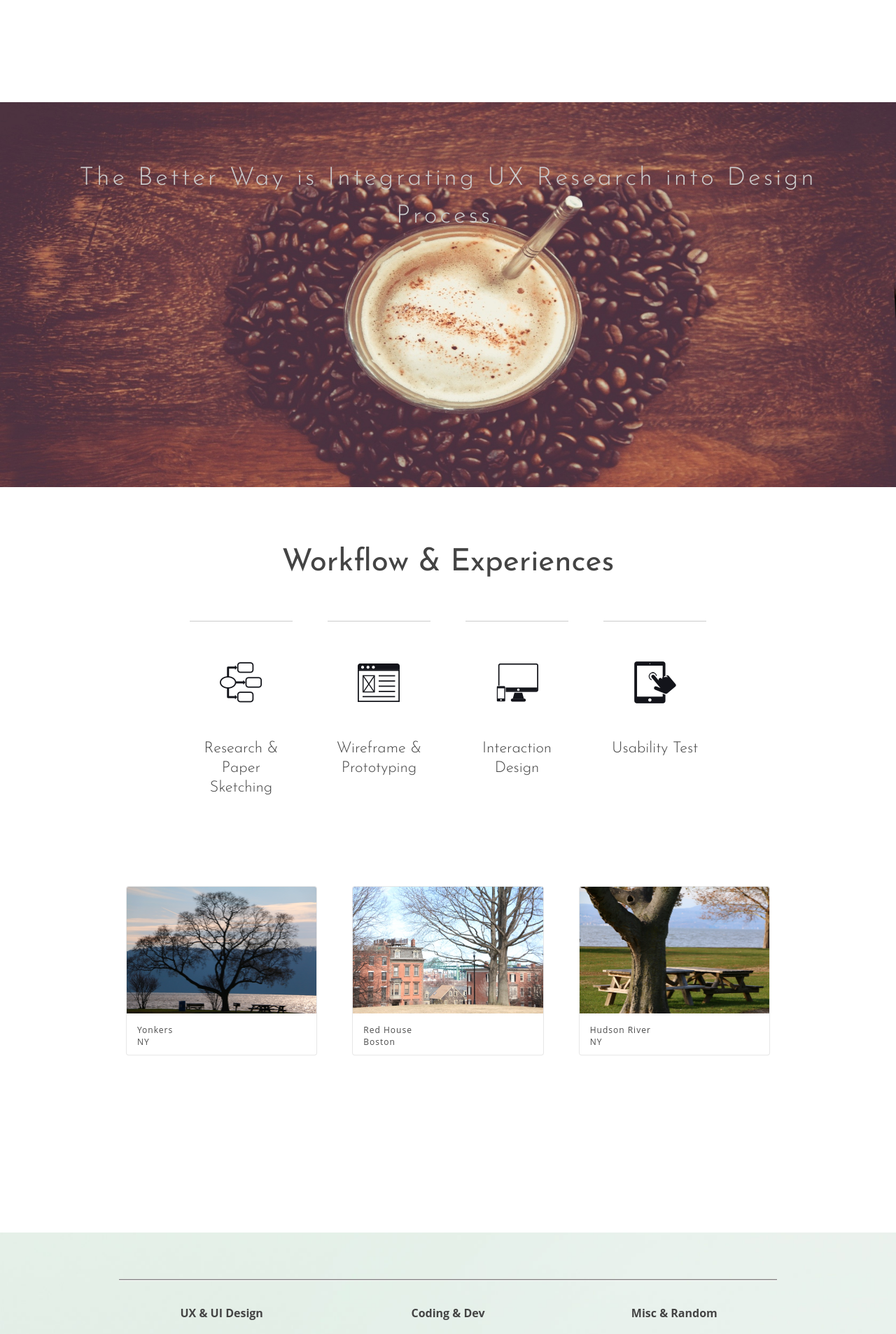
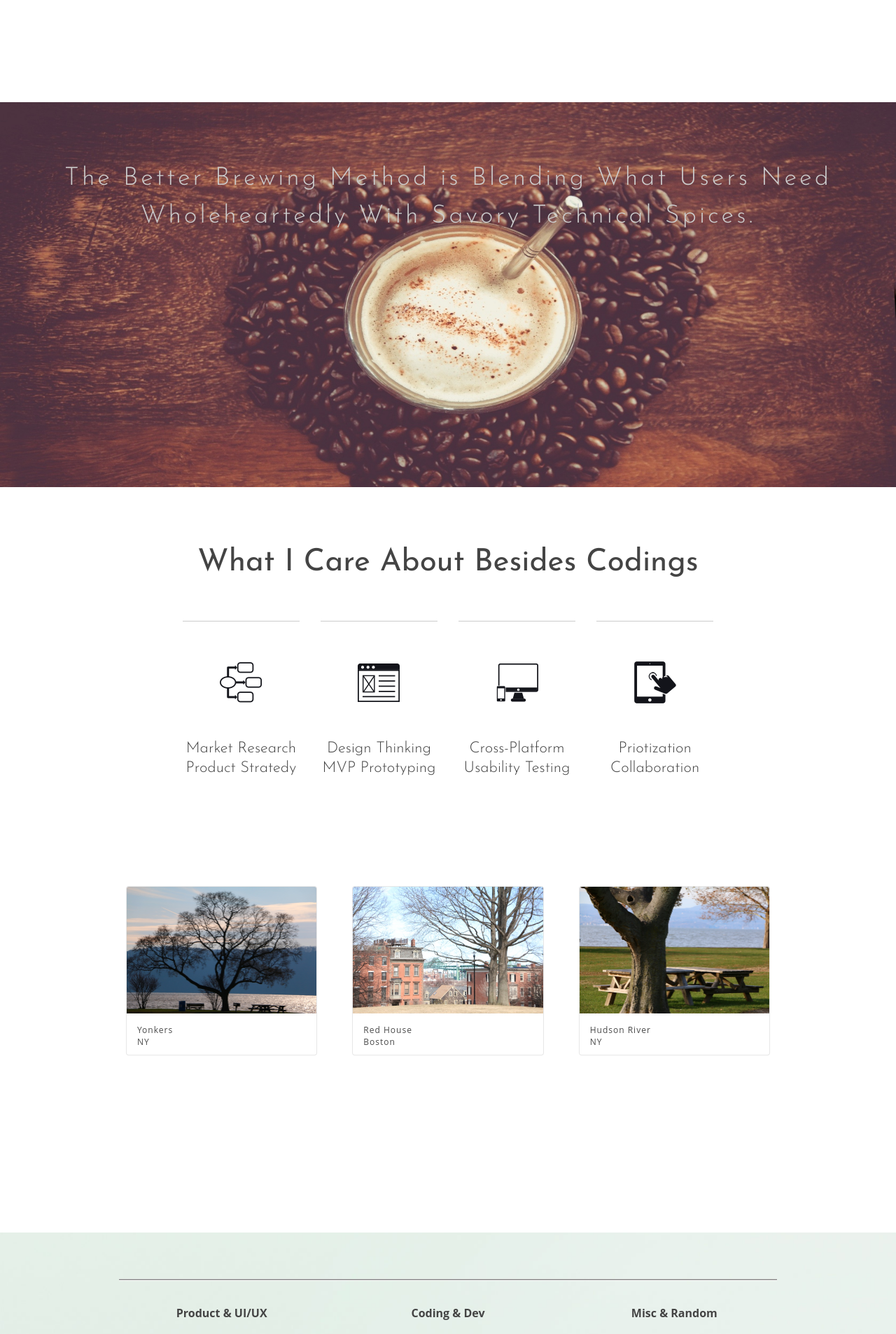
Before and after one commit to Jeremygarden/jeremygarden.github.io, a Jekyll site: the page built from index.html, in a window 1280 px wide. Shown: the part 760-2666 px from the top of the page at 70% size. Built offline with Jekyll 4.4.1, drawn with Linux system fonts in a browser that asks for light colours; nearby versions of some CDN libraries; some of the changed text lies outside the part shown.

Commit message:
update assets

```diff
--- a/_layouts/home.html
+++ b/_layouts/home.html
@@ -31,7 +31,7 @@
         <img id="1part" src="/images/coffee.jpg" alt="" style="background-repeat: repeat; background-size: 100%; background-color: rgba(255,255,255,0.2);">
       </figure>
       <div class="desc-wrapper">
-        <p>The Better Way is Integrating UX Research into Design Process. </p>
+        <p>The Better Brewing Method is Blending What Users Need Wholeheartedly With Savory Technical Spices. </p>
       </div>
     </div>
 
@@ -41,23 +41,20 @@
   <div class="container">
   <div class="row text-center">
                 <div class="col-lg-10 col-lg-offset-1">
-                    <h2>Workflow & Experiences</h2>
-
+                    <h2>What I Care About Besides Codings</h2>
                       <div class="row">
-                        <div class="col-md-3 col-sm-6">
+                        <div class="col-md-3 col-sm-6 padding-sm">
                            <hr>
                             <div class="service-item">
                                 <span class="fa-stack fa-4x">
                                   <img src="/images/paper.png" alt="">
                                 </span>
                                 <p class= "title">
-                                   Research & Paper Sketching
+                                   Market Research Product Stratedy
                                 </p>
-
-
                             </div>
                         </div>
-                        <div class="col-md-3 col-sm-6">
+                        <div class="col-md-3 col-sm-6 padding-sm">
                           <hr>
                             <div class="service-item">
                                 <span class="fa-stack fa-4x">
@@ -65,33 +62,33 @@
 
                                 </span>
                                 <p class="title">
-                                    Wireframe & Prototyping
+                                    Design Thinking MVP Prototyping
                                 </p>
 
 
                             </div>
                         </div>
-                        <div class="col-md-3 col-sm-6">
+                        <div class="col-md-3 col-sm-6 padding-sm">
                            <hr>
                             <div class="service-item">
                                 <span class="fa-stack fa-4x">
                                  <img src="/images/design.png" alt="">
                             </span>
                                 <p class="title">
-                                    Interaction Design
+                                    Cross-Platform Usability Testing
                                 </p>
 
 
                             </div>
                         </div>
-                        <div class="col-md-3 col-sm-6">
+                        <div class="col-md-3 col-sm-6 padding-sm">
                            <hr>
                             <div class="service-item">
                                 <span class="fa-stack fa-4x">
                                  <img src="/images/usertest.png" alt="">
                             </span>
                                 <p class="title">
-                                   Usability Test
+                                   Priotization Collaboration
                                 </p>
 
 
@@ -173,42 +170,33 @@
                 <hr noshade>
                 <div class="row text-center">
                     <div class="col-xs-4 col-sm-4 col-md-4">
-                        <p><strong>UX  & UI Design</strong></p>
-                        <p>Sketch 3</p>
+                        <p><strong>Product & UI/UX</strong></p>
+                        <p>Data Junkie</p>
+                        <p>A/B Testing</p>
+                        <p>A bit Market Analytics</p>
                         <p>Balsamiq Mockups</p>
-                        <p>Axure</p>
-                        <p>BagelHint(A/B Test)</p>
-                        <p>Adobe Suite</p>
-
+                        <p>Axure Prototyping</p>
+                        <p>Agile Advocate</p>
                     </div>
-
-
                     <div class="col-xs-4 col-sm-4 col-md-4">
                         <p><strong>Coding & Dev</strong> </p>
                               <p>HTML/ CSS(Sass/Less) / Bootstrap</p>
-                              <p>JS / AngularJS / D3.js</p>
+                              <p>JS / React / D3.js</p>
                               <p>Python / Java</p>
+                              <p>AWS / Docker / Jenkins</p>
                               <p>Machine Learning</p>
-
+                              <p>Mining Data(Mostly "cleaning")</p>
                     </div>
 
                     <div class="col-xs-4 col-sm-4 col-md-4">
                         <p><strong>Misc & Random</strong> </p>
-                              <p>New Techie Products</p>
+                              <p>New Techy Products</p>
                               <p>Social Psychology</p>
                               <p>Kindle Book Addict</p>
-
                               <p>Billiards(8-Balls)</p>
-                              <p>Ukulele Newbie</p>
+                              <p>Ukulele and Poker(SNG preferred)</p>
                     </div>
-
-
-
-
                 </div>
-
-
-
             </div>
 </section>
 </div><!-- /#main -->
--- a/_sass/_reset.scss
+++ b/_sass/_reset.scss
@@ -141,3 +141,7 @@ textarea {
   overflow: auto; // Remove vertical scrollbar in IE6-9
   vertical-align: top; // Readability and alignment cross-browser
 }
+
+.padding-sm {
+  padding: 0 15px !important
+}
```
Also changed, not shown: 6 other files.
